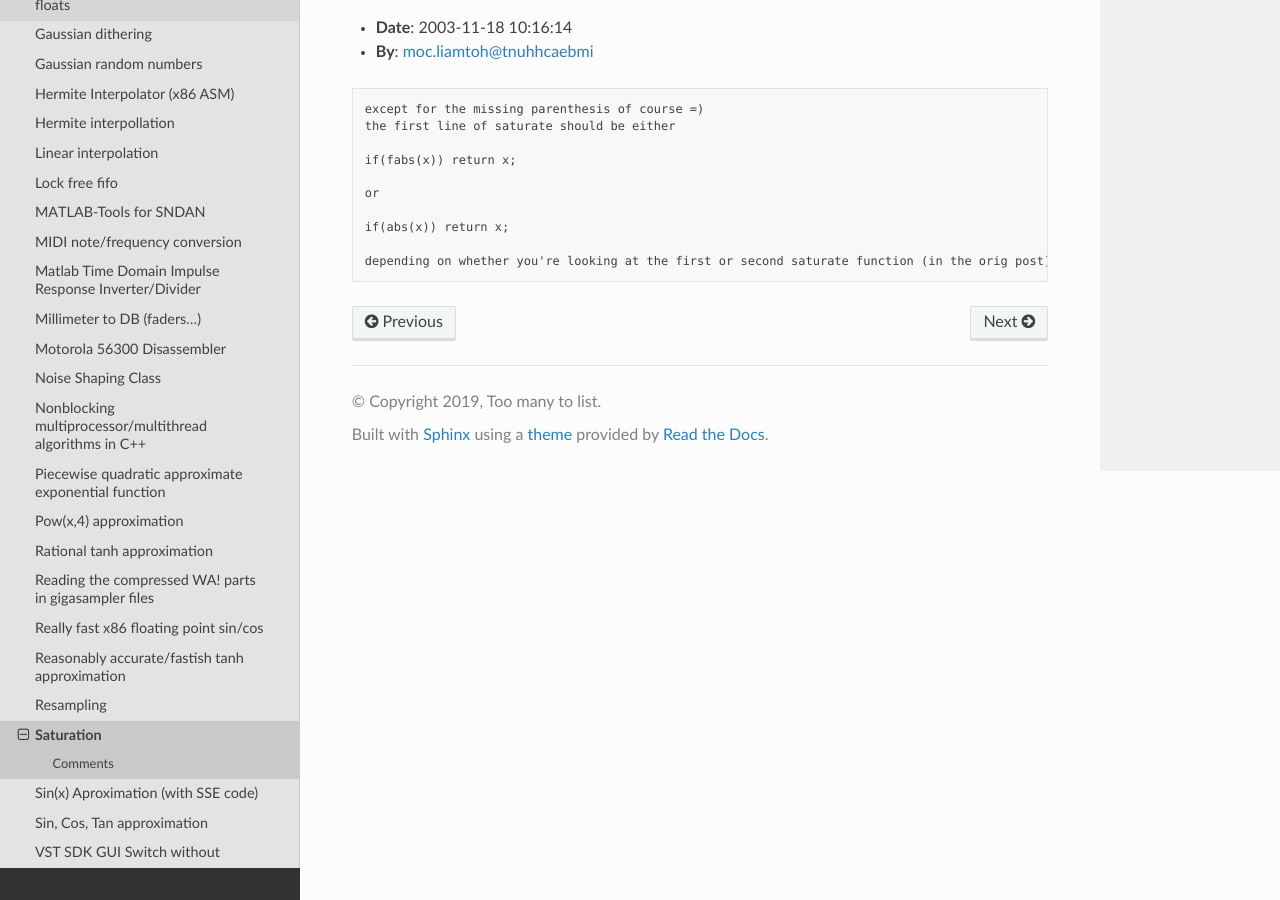
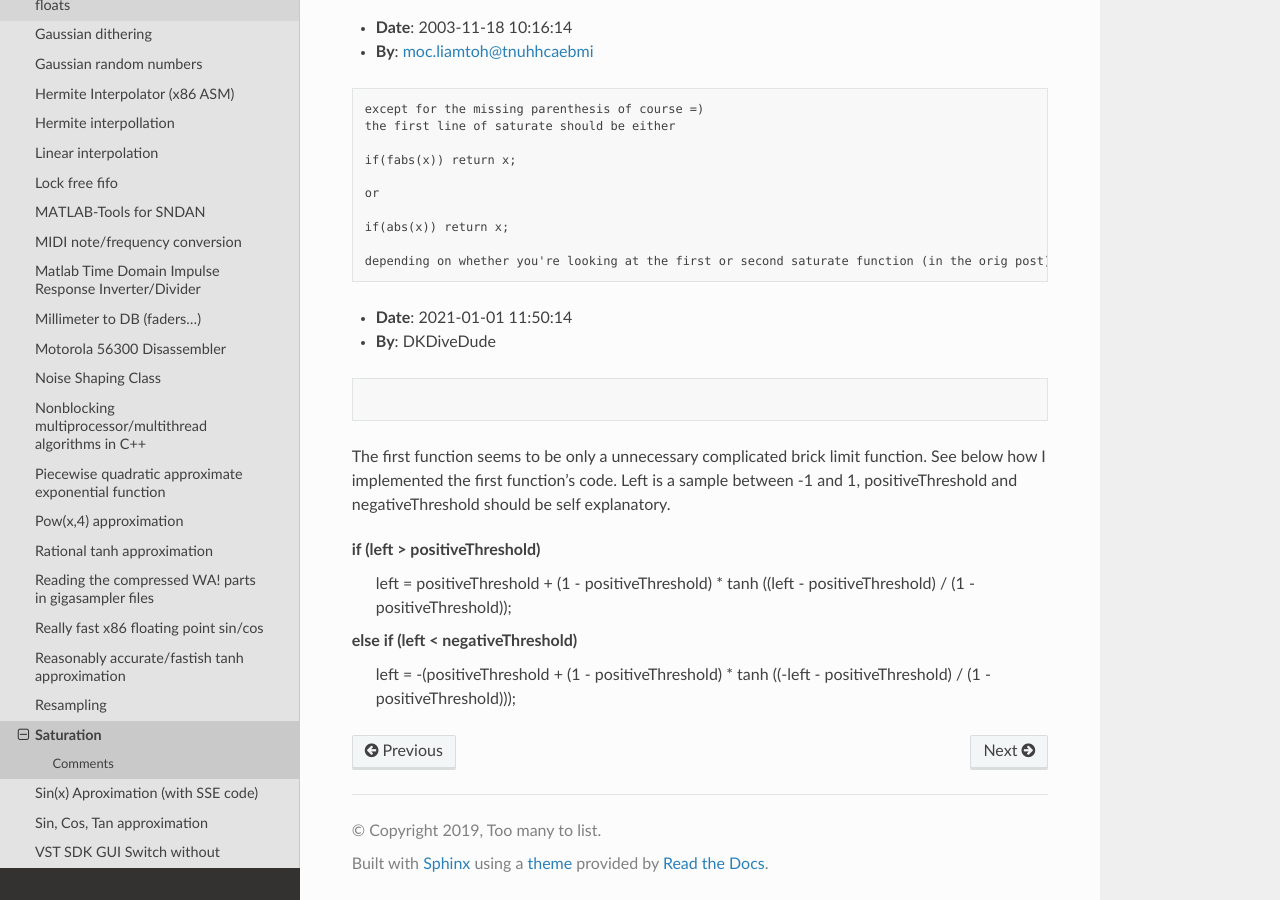
Before and after one commit to bdejong/musicdsp, a Sphinx documentation site: the page built from source/Other/120-saturation.rst, in a window 1280 px wide and 900 px high, scrolled down 1680 px. Built offline with Sphinx 7.4.7 and the Read the Docs theme 2.0.0, drawn with Linux system fonts in a browser that asks for light colours.

Commit message:
Update 120-saturation.rst

```diff
--- a/source/Other/120-saturation.rst
+++ b/source/Other/120-saturation.rst
@@ -105,3 +105,14 @@ Comments
     if(abs(x)) return x;
 
     depending on whether you're looking at the first or second saturate function (in the orig post)
+
+- **Date**: 2021-01-01 11:50:14
+- **By**: DKDiveDude
+
+.. code-block:: text
+The first function seems to be only a unnecessary complicated brick limit function. See below how I implemented the first function's code. Left is a sample between -1 and 1, positiveThreshold and negativeThreshold should be self explanatory.
+
+if (left > positiveThreshold)
+	left = positiveThreshold + (1 - positiveThreshold) * tanh ((left - positiveThreshold) / (1 - positiveThreshold));
+else if (left < negativeThreshold)
+	left = -(positiveThreshold + (1 - positiveThreshold) * tanh ((-left - positiveThreshold) / (1 - positiveThreshold)));
```
